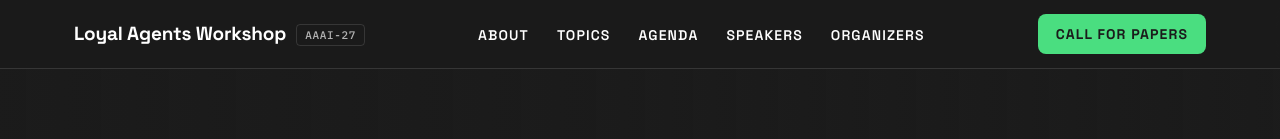
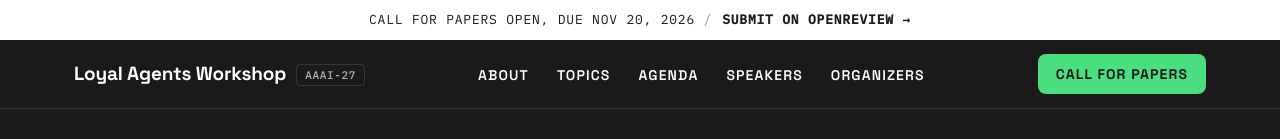
Before and after one commit to loyalagents/aaai27, a plain HTML site: page index.html in a window 1280 px wide. Shown: the top 139 px of the page. Drawn offline with Linux system fonts and the light colour scheme.

Commit message:
Add a Submit on OpenReview banner above the nav

```diff
--- a/index.html
+++ b/index.html
@@ -66,6 +66,11 @@
   <link rel="stylesheet" href="styles.css">
 </head>
 <body>
+
+  <a class="banner" href="https://openreview.net/group?id=AAAI.org/2027/Workshop/LoyalAgents">
+    <span class="banner-note">Call for papers open, due Nov 20, 2026 <span class="sep">/</span></span>
+    <strong>Submit on OpenReview <span aria-hidden="true">→</span></strong>
+  </a>
 
   <header class="nav">
     <a class="nav-brand" href="#top">Loyal Agents Workshop<span class="nav-brand-tag">AAAI-27</span></a>
--- a/styles.css
+++ b/styles.css
@@ -23,7 +23,7 @@
 
 *, *::before, *::after { box-sizing: border-box; }
 
-html { scroll-behavior: smooth; scroll-padding-top: 88px; }
+html { scroll-behavior: smooth; scroll-padding-top: 128px; }
 
 body {
   margin: 0;
@@ -48,9 +48,35 @@ a { color: inherit; }
 
 /* ---------- Nav ---------- */
 
+.banner {
+  position: fixed;
+  top: 0;
+  left: 0;
+  right: 0;
+  z-index: 101;
+  display: flex;
+  align-items: center;
+  justify-content: center;
+  gap: 10px;
+  height: 40px;
+  padding: 0 16px;
+  background: var(--green);
+  color: var(--ink);
+  font-family: var(--mono);
+  font-size: 13px;
+  letter-spacing: 0.06em;
+  text-transform: uppercase;
+  text-decoration: none;
+  white-space: nowrap;
+  transition: background 0.2s;
+}
+
+.banner:hover { background: var(--white); }
+.banner .sep { opacity: 0.5; }
+
 .nav {
   position: fixed;
-  top: 0;
+  top: 40px;
   left: 0;
   right: 0;
   z-index: 100;
@@ -145,7 +171,7 @@ a { color: inherit; }
 
 .hero-inner {
   position: relative;
-  padding-top: 140px;
+  padding-top: 180px;
   padding-bottom: 96px;
 }
 
@@ -582,9 +608,10 @@ a:focus-visible { outline: 2px solid var(--green); outline-offset: 4px; border-r
   .nav { padding: 10px 16px; gap: 12px; }
   .nav-brand { font-size: 16px; }
   .nav-brand-tag { display: none; }
+  .banner-note { display: none; }
   .nav-cta { padding: 8px 12px; font-size: 12px; }
   .section { padding: 80px 0; }
-  .hero-inner { padding-top: 120px; padding-bottom: 80px; }
+  .hero-inner { padding-top: 160px; padding-bottom: 80px; }
   .hero-shade {
     background: linear-gradient(0deg, rgba(27, 27, 27, 0.92) 0%, rgba(27, 27, 27, 0.72) 100%);
   }
```
